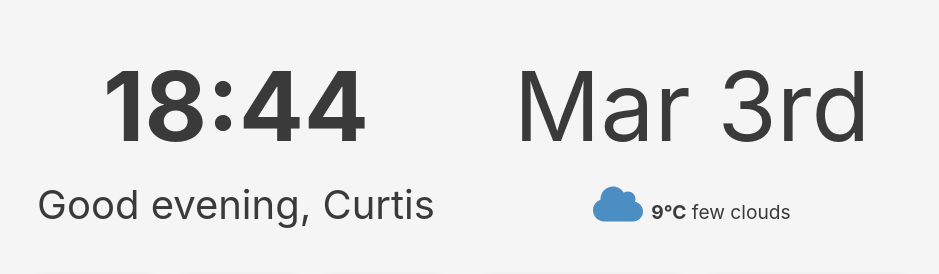
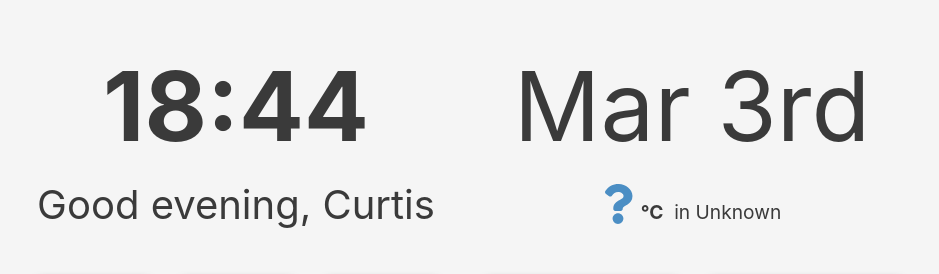
Before and after one commit to curtisbridges/startpage, a React (Create React App) app: page / in a window 1280 px wide. Shown: the top 274 px of the page, without its empty margins (172-1111 px from the left). Built offline with nearby package versions, Linux system fonts and the light colour scheme; no server answers.

Commit message:
working dynamic weather
Signed-off-by: Curtis Bridges <curtis@curtisbridges.com>

```diff
--- a/package.json
+++ b/package.json
@@ -12,6 +12,7 @@
     "@testing-library/react": "^11.2.5",
     "@testing-library/user-event": "^12.7.3",
     "date-fns": "^2.19.0",
+    "dotenv": "^8.2.0",
     "normalize.css": "^8.0.1",
     "react": "^17.0.1",
     "react-dom": "^17.0.1",
--- a/src/App.js
+++ b/src/App.js
@@ -1,5 +1,9 @@
 import React from 'react'
+
 import { library } from '@fortawesome/fontawesome-svg-core'
+// import { far } from '@fortawesome/free-regular-svg-icons'
+import { fas } from '@fortawesome/free-solid-svg-icons'
+import { fab } from '@fortawesome/free-brands-svg-icons'
 
 import DateComponent from './components/DateComponent'
 import Greeting from './components/Greeting'
@@ -10,11 +14,10 @@ import Weather from './components/Weather'
 
 import './App.css'
 
-import { fab } from '@fortawesome/free-brands-svg-icons'
-import { fas } from '@fortawesome/free-solid-svg-icons'
+// library.add(far)
+library.add(fas)
+library.add(fab)
 
-library.add(fab)
-library.add(fas)
 
 function App() {
   return (
--- a/src/components/Weather.js
+++ b/src/components/Weather.js
@@ -1,19 +1,80 @@
-import React from 'react'
+import React, { useEffect, useState } from 'react'
 import { FontAwesomeIcon } from '@fortawesome/react-fontawesome'
 
 import './Weather.css'
 
 const Weather = () => {
+  const [where, setWhere] = useState('Unknown')
+  const [temperature, setTemperature] = useState('')
+  const [conditions, setConditions] = useState('')
+  const [iconName, setIconName] = useState('')
+
+  useEffect(() => {
+    const getWeather = async () => {
+      const response = await fetch(
+        `https://api.openweathermap.org/data/2.5/weather?zip=03032,us&appid=${process.env.REACT_APP_WEATHER_API_KEY}`
+      )
+      const weather = await response.json()
+      if (weather) {
+        setWhere(weather.name)
+        setTemperature(convertKelvinToCelsius(weather.main?.temp))
+        if (weather.weather) {
+          setIconName(weather.weather[0]?.main)
+          setConditions(weather.weather[0]?.description)
+        }
+      }
+    }
+    getWeather()
+
+  }, [])
+
   return (
     <div className="weather">
       <span className="weather-icon">
-        <FontAwesomeIcon icon="cloud" />
+        <FontAwesomeIcon icon={getIcon(iconName)} />
       </span>
-      <span className="weather-temperature">9℃</span>
+      <span className="weather-temperature">{temperature}℃</span>
       &nbsp;
-      <span className="weather-conditions">few clouds</span>
+      <span className="weather-conditions">
+        {conditions} in {where}
+      </span>
     </div>
   )
 }
 
+const convertKelvinToCelsius = (kelvin) => {
+  return Math.round(kelvin - 273.15)
+}
+
+const getIcon = (name) => {
+  console.log(name)
+  switch (name) {
+    case 'Thunderstorm':
+      return 'bolt'
+    case 'Drizzle':
+      return 'cloud-rain'
+    case 'Rain':
+      return 'cloud-showers-heavy'
+    case 'Snow':
+      return 'snowflake'
+    case 'Smoke':
+      return 'smog'
+    case 'Mist':
+    case 'Haze':
+    case 'Dust':
+    case 'Ash':
+    case 'Squall':
+    case 'Tornado':
+      return 'poo-storm'
+    case 'Clear':
+      return 'sun'
+    case 'Clouds':
+      return 'cloud'
+    default:
+      return 'question'
+  }
+}
+
+
+
 export default Weather
```
Also changed, not shown: 2 other files (tests, documents, lock files or other folders).
